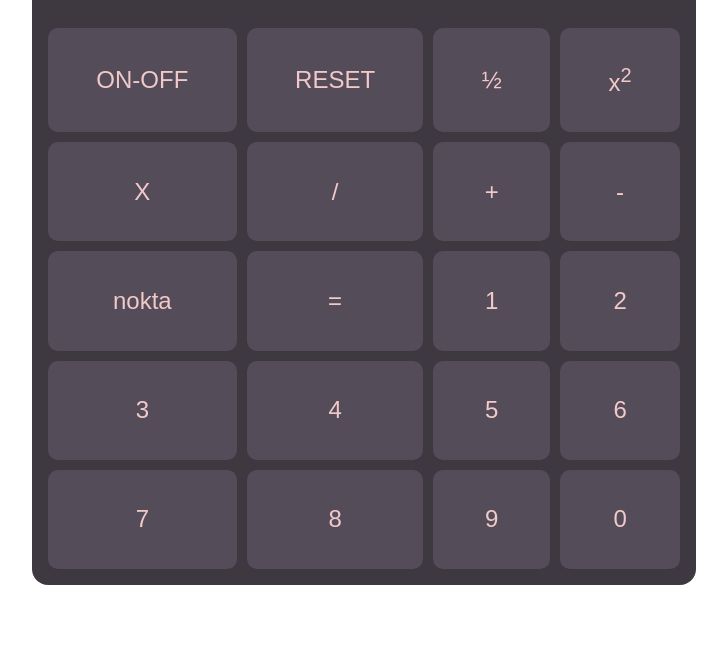
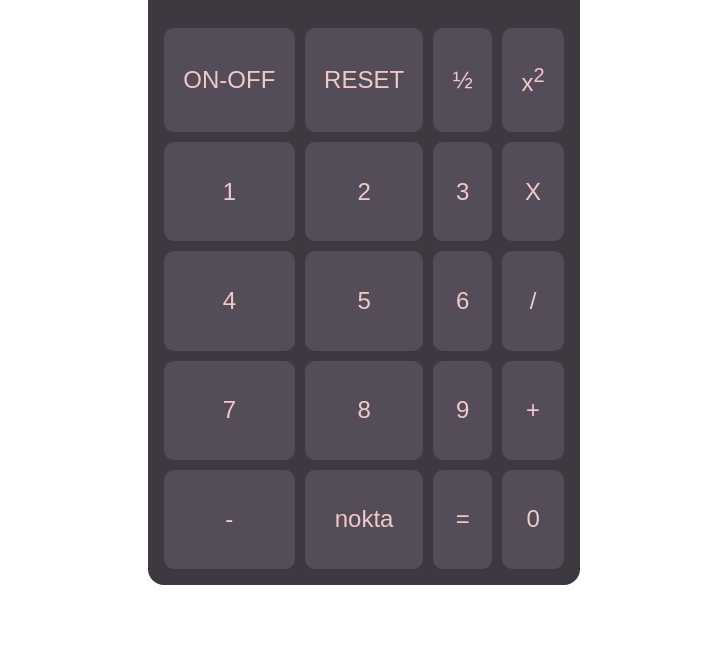
Before and after one commit to nurdoganbahadir/calculator, a plain HTML site: page index.html in a window 1280 px wide. Shown: the part 155-800 px from the top of the page, without its empty margins (276-1003 px from the left). Drawn offline with Linux system fonts and the light colour scheme.

Commit message:
tuş yerleri ayarlandı

```diff
--- a/style.css
+++ b/style.css
@@ -2,7 +2,7 @@
   background-color: #3e3940;
   border-radius: 1rem;
   height: 700px;
-  width: 50%;
+  width: 400px;
   margin: auto;
   padding: 1rem;
   gap: 10px;
@@ -33,8 +33,60 @@ button {
   font-size: 1.5rem;
 }
 button:hover {
-    color: white;
+  color: white;
   background-color: #261b14;
   transform: translateY(2px) translateX(-2px);
   box-shadow: 3px 3px 10px black;
 }
+/* TUŞLAR */
+#on-off {
+  grid-area: on-off;
+}
+#reset {
+  grid-area: reset;
+}
+#mod {
+  grid-area: mod;
+}
+#kare {
+  grid-area: kare;
+}
+#bir {
+  grid-area: bir;
+}
+#iki {
+  grid-area: iki;
+}
+#uc {
+  grid-area: uc;
+}
+#dort {
+  grid-area: dort;
+}
+#bes {
+  grid-area: bes;
+}
+#alti {
+  grid-area: alti;
+}
+#yedi {
+  grid-area: yedi;
+}
+#sekiz {
+  grid-area: sekiz;
+}
+#dokuz {
+  grid-area: dokuz;
+}
+#nokta {
+  grid-area: nokta;
+}
+#esit {
+  grid-area: esit;
+}
+#dokuz {
+  grid-area: dokuz;
+}
+#dokuz {
+  grid-area: dokuz;
+}
```
